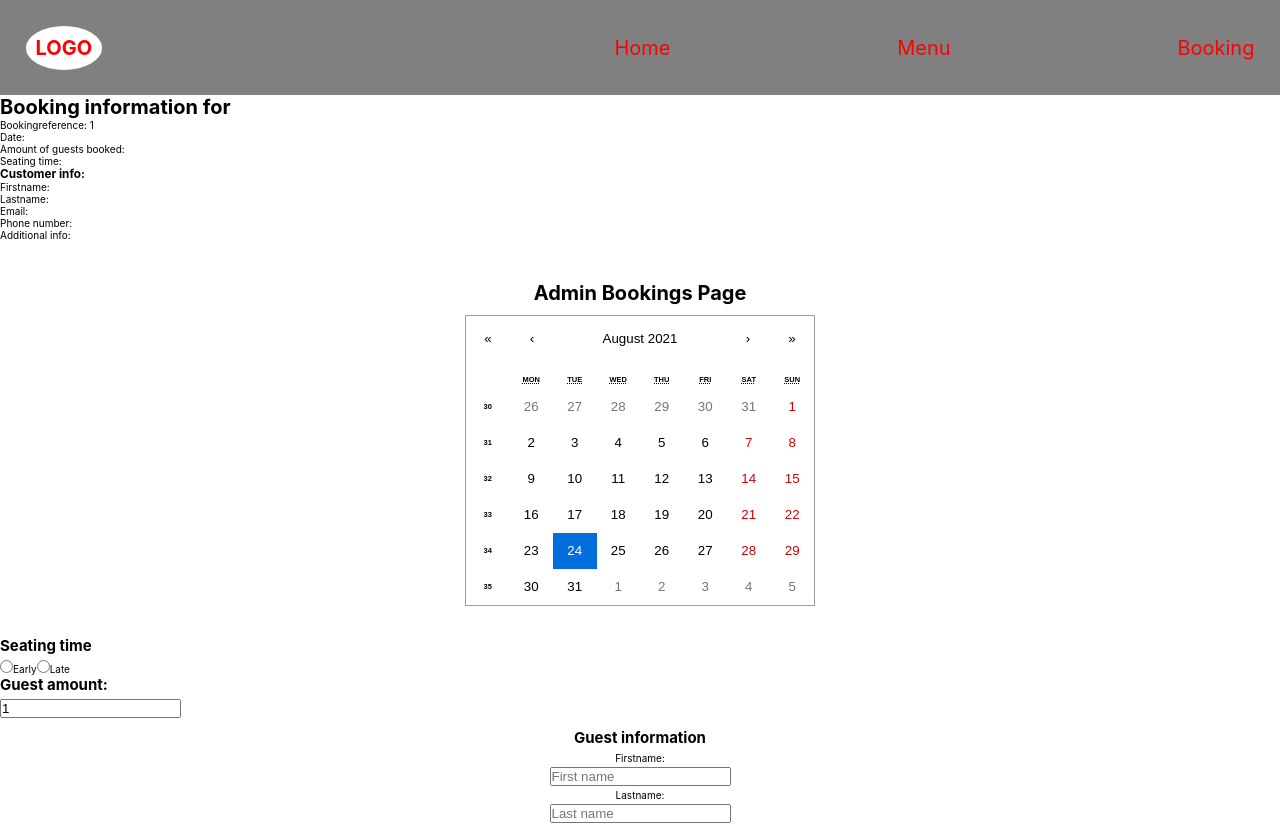
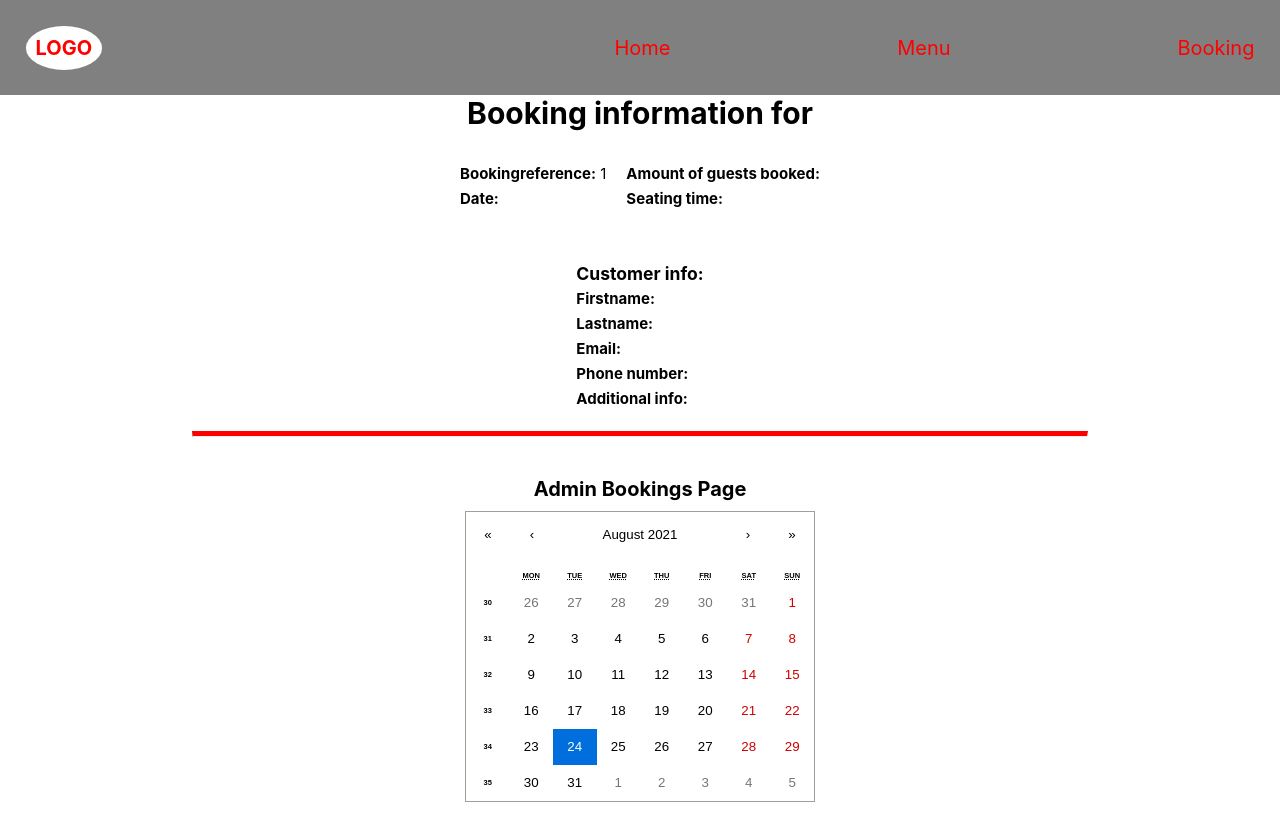
Before and after one commit to FilipAlmstedt/Il-Brutto-Front-End, a React (Create React App) app: page /edit/1 in a window 1280 px wide. Shown: the top 825 px of the page. Built offline with nearby package versions, Linux system fonts and the light colour scheme; no server answers.

Commit message:
added styling to editComponent

```diff
--- a/src/Components/AdminComponents/AdminEditBooking.tsx
+++ b/src/Components/AdminComponents/AdminEditBooking.tsx
@@ -83,29 +83,45 @@ export const AdminEditBooking = () => {
 
     return (
         <>
+            <div className="showEditBookingInfoContainer">
                 <h1>Booking information for {booking?.customerInfo.firstName}</h1>
+                <div className="bookingInfoDiv">
+                    <div className="bookingRefAndDate">
+                        <ul>
+                            <li><b>Bookingreference:</b> {id}</li>
+                            <li><b>Date: </b>{booking?.date}</li>
+                        </ul>
+                    </div>
 
+                    <div className="bookingGuestAmountAndSeatingTime">
                         <ul>
-                <li>Bookingreference: {id}</li>
-                <li>Date: {booking?.date}</li>
-                <li>Amount of guests booked: {booking?.guestAmount}</li>
-                <li>Seating time: {booking?.seatingTime}</li>
+                            <li><b>Amount of guests booked:</b> {booking?.guestAmount}</li>
+                            <li><b>Seating time:</b> {booking?.seatingTime}</li>
                         </ul>
-
+                    </div>
+                </div>
+                <div className="customerInfoDiv">
                     <h3>Customer info: </h3>
                     <ul>
-                <li>Firstname: {booking?.customerInfo.firstName}</li>
-                <li>Lastname: {booking?.customerInfo.lastName}</li>
-                <li>Email: {booking?.customerInfo.email}</li>
-                <li>Phone number: {booking?.customerInfo.tel}</li>
-                <li>Additional info: {booking?.customerInfo.additionalInfo}</li>
+                        <li><b>Firstname:</b> {booking?.customerInfo.firstName}</li>
+                        <li><b>Lastname:</b> {booking?.customerInfo.lastName}</li>
+                        <li><b>Email:</b> {booking?.customerInfo.email}</li>
+                        <li><b>Phone number:</b> {booking?.customerInfo.tel}</li>
+                        <li><b>Additional info:</b> {booking?.customerInfo.additionalInfo}</li>
                     </ul>
+                </div>
+                <hr className="line" />
+            </div>
+
+
 
             <AdminCalendarPlugin addChosenDate={getDate}></AdminCalendarPlugin>
+            <div className="user-inputs">
                 <AdminSeatingTime addSeatingTime={getSeatingTime}></AdminSeatingTime>
                 <AdminGuestAmount addGuestAmount={getGuestAmount}></AdminGuestAmount>
                 <AdminUserForm addCustomerInfo={getCustomerInfo}></AdminUserForm>
                 <button type="button" onClick={updateBooking}>Update booking!</button>
+            </div>
         </>
     );
 }
--- a/src/Components/AdminComponents/AdminSeatingTime.tsx
+++ b/src/Components/AdminComponents/AdminSeatingTime.tsx
@@ -1,4 +1,4 @@
-import { ChangeEvent, useState } from "react";
+import { ChangeEvent } from "react";
 
 interface IAddSeatingTime {
   addSeatingTime(seatingTime: string): void;
--- a/src/SCSS/pages/_admin.scss
+++ b/src/SCSS/pages/_admin.scss
@@ -62,3 +62,51 @@
 h2 {
     margin-bottom: .5rem;
 }
+
+// EditBooking page
+.showEditBookingInfoContainer {
+  @include flexStyling(column, center);
+
+  font-size: 1.5rem;
+
+
+  h1 {
+    text-align: center;
+  }
+
+  .bookingInfoDiv {
+    padding: 2rem;
+    line-height: 2.5rem;
+
+    li {
+      list-style: none;
+    }
+  }
+
+  @include desktopsOnly {
+    .bookingInfoDiv {
+        @include flexStyling(row, center);
+        .bookingRefAndDate {
+          margin: 1rem;
+        }
+        .bookingGuestAmountAndSeatingTime {
+          margin: 1rem;
+        }
+    }
+  }
+
+  .customerInfoDiv {
+    text-decoration: none;
+    padding: 2rem;
+    line-height: 2.5rem;
+
+    li {
+      list-style: none;
+    }
+  }
+
+  .line {
+    border-top: 0.5rem solid red;
+    width: 70vw;
+  }
+}
```
Lines whose indentation alone changed are shown as unchanged.
